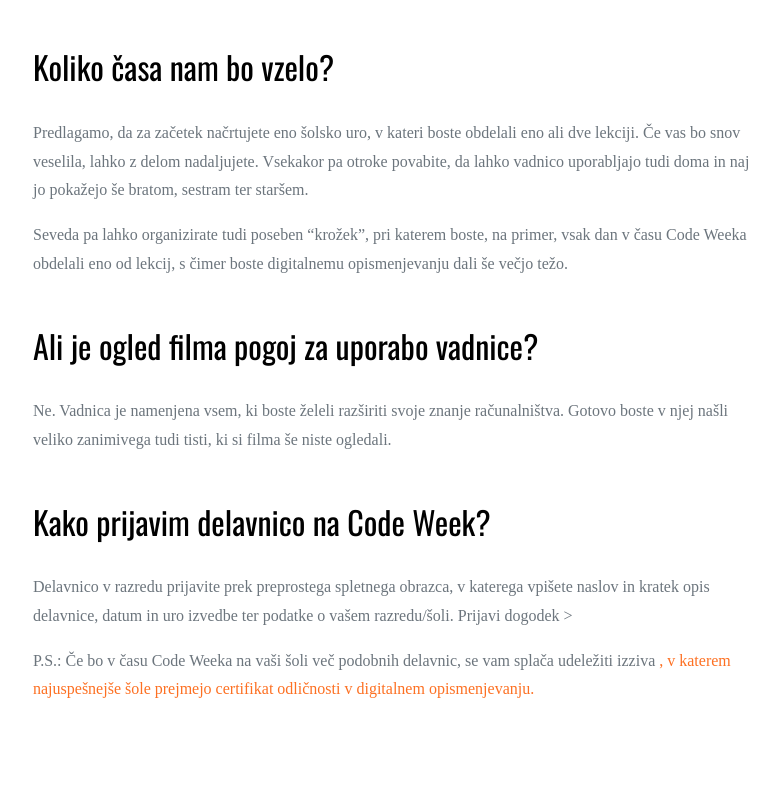
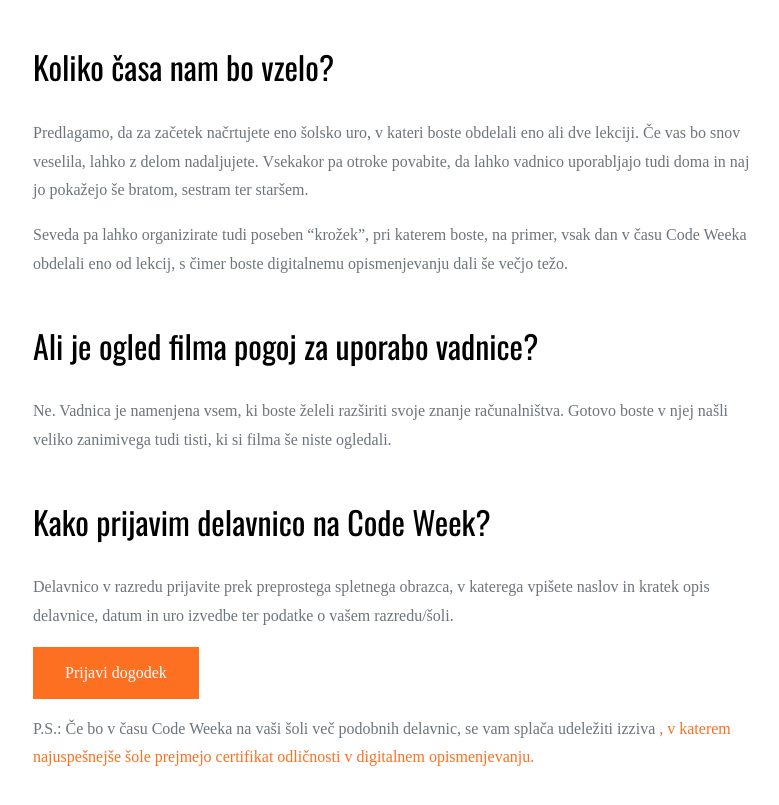
Before and after one commit to codeweeksi/gajin-svet, a Jekyll site: the page built from _featured/vprasanja-uciteljev.md, in a window 1280 px wide and 900 px high, scrolled down 1364 px. Shown: the top 805 px of the window, without its empty margins (52-831 px from the left). Built offline with Jekyll 4.4.1, drawn with Linux system fonts in a browser that asks for light colours; some web fonts are replaced; comment, search, counter and statistics services are not loaded.

Commit message:
added button/link

```diff
--- a/_featured/vprasanja-uciteljev.md
+++ b/_featured/vprasanja-uciteljev.md
@@ -28,6 +28,8 @@ Seveda pa lahko organizirate tudi poseben “krožek”, pri katerem boste, na p
 Ne. Vadnica je namenjena vsem, ki boste želeli razširiti svoje znanje računalništva. Gotovo boste v njej našli veliko zanimivega tudi tisti, ki si filma še niste ogledali.
 
 ## Kako prijavim delavnico na Code Week?
-Delavnico v razredu prijavite prek preprostega spletnega obrazca, v katerega vpišete naslov in kratek opis delavnice, datum in uro izvedbe ter podatke o vašem razredu/šoli. Prijavi dogodek >
+Delavnico v razredu prijavite prek preprostega spletnega obrazca, v katerega vpišete naslov in kratek opis delavnice, datum in uro izvedbe ter podatke o vašem razredu/šoli.
+
+<a href="http://events.codeweek.eu/login/?next=/add/" target="_blank" class="btn btn-primary">Prijavi dogodek</a>
 
 P.S.: Če bo v času Code Weeka na vaši šoli več podobnih delavnic, se vam splača udeležiti izziva <a href="http://codeweek.eu/codeweek4all/" target="blank">, v katerem najuspešnejše šole prejmejo certifikat odličnosti v digitalnem opismenjevanju.
```
